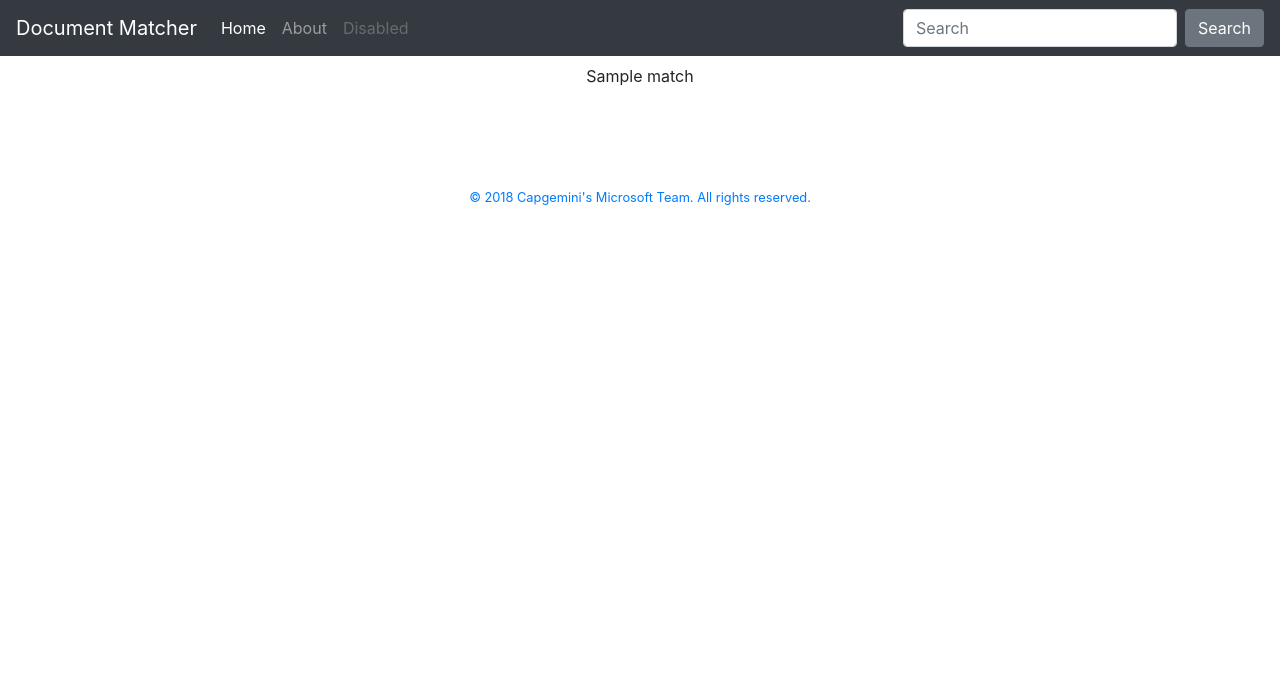
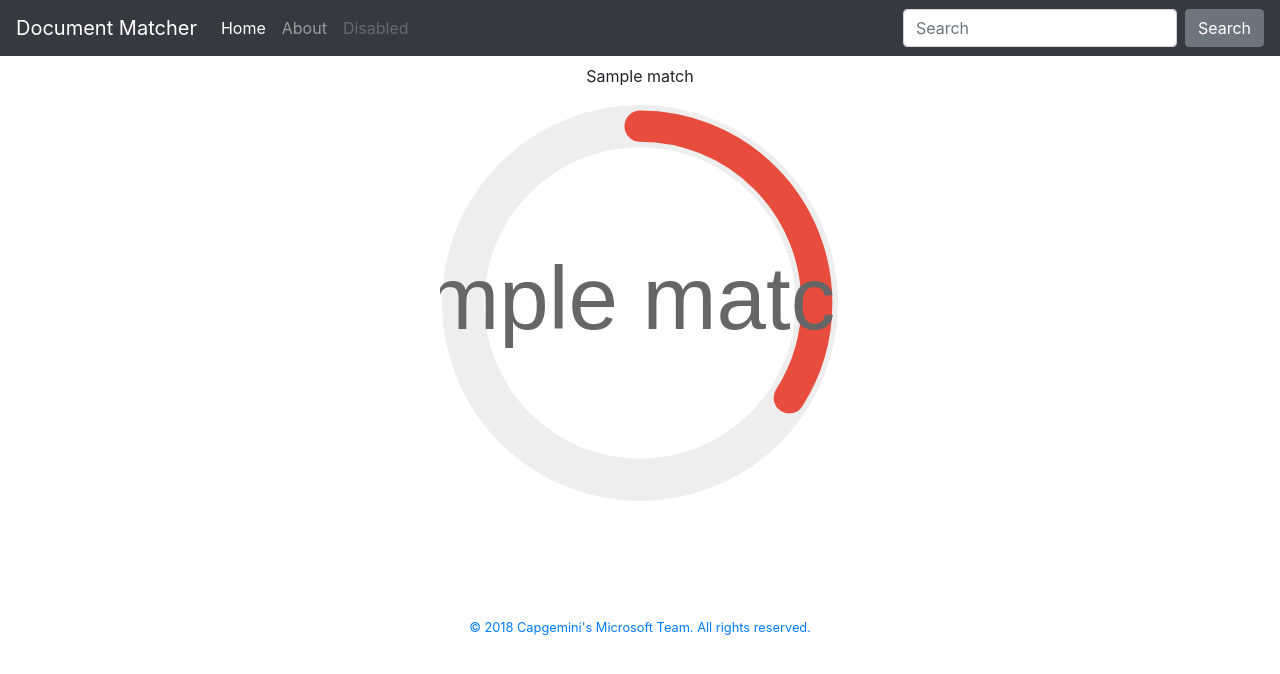
Before and after one commit to Jvikrant/DocMatch, a Flask app: template templates/result.html in a window 1280 px wide. Shown: the top 674 px of the page. Run offline with Flask 2, Linux system fonts and the light colour scheme; the template is opened without the code that fills it: most values are stand-ins (such as "Sample title", 1, 10 or a date in 2020); parts of the project's set-up code (start-up, migrations or seed data) failed here and were passed over; some libraries are stand-ins or nearby versions.

Commit message:
added static folder & css : circular progress bar

```diff
--- a/app.py
+++ b/app.py
@@ -7,7 +7,7 @@ import os
 from flask import Flask, flash, request, redirect, url_for,jsonify,render_template
 from flask_cors import CORS
 from werkzeug.utils import secure_filename
-import ModelLDA
+#import ModelLDA
 
 UPLOAD_FOLDER = 'uploads'
 ALLOWED_EXTENSIONS = set(["png","jpg",'docx','pdf'])
--- /dev/null
+++ b/static/css/circular_progress_bar.css
@@ -0,0 +1,94 @@
+.flex-wrapper {
+    display: flex;
+    flex-flow: row nowrap;
+}
+
+.single-chart {
+    width: 100%;
+    justify-content: space-around;
+}
+
+.circular-chart {
+    display: block;
+    margin: 15px auto;
+    max-width: 80%;
+    max-height: 400px;
+}
+
+.circle-bg {
+    fill: none;
+    stroke: #eee;
+    stroke-width: 3.8;
+}
+
+.circle {
+    fill: none;
+    stroke-width: 2.8;
+    stroke-linecap: round;
+    animation: progress 1s ease-out forwards;
+}
+
+@keyframes progress {
+    0% {
+        stroke-dasharray: 0 100;
+    }
+}
+
+.circular-chart.orange .circle {
+    stroke: #ff9f00;
+}
+
+.circular-chart.green .circle {
+    stroke: #4CC790;
+}
+
+.circular-chart.blue .circle {
+    stroke: #3c9ee5;
+}
+
+.circular-chart.red .circle {
+    stroke: #e74c3c;
+}
+
+.percentage {
+    fill: #666;
+    font-family: sans-serif;
+    font-size: 0.5em;
+    text-anchor: middle;
+}
+
+.card {
+    box-shadow: 0 4px 8px 0 rgba(0,0,0,0.2);
+    transition: 0.3s;
+    width: 100%;
+    padding: 10%;
+    background-color: #ffffff;
+}
+
+.row {
+    margin-left: 1%;
+}
+
+.card:hover {
+        box-shadow: 0 8px 16px 0 rgba(0,0,0,0.2);
+}
+
+.match {
+    background-color: #1abc9c;
+    color: #fff;
+}
+
+    .match:hover {
+        background-color: #16a085;
+        color: #fff;
+    }
+
+.nomatch {
+    background-color: #e74c3c;
+    color: #fff;
+}
+
+.nomatch:hover {
+    background-color: #c0392b;
+    color: #fff;
+}
--- /dev/null
+++ b/templates/includes/_circular_progressbar.html
@@ -0,0 +1,15 @@
+<link rel="stylesheet" href="{{url_for('static',filename='css/circular_progress_bar.css')}}"/>
+<div class="single-chart">
+        <svg viewBox="0 0 36 36" class="circular-chart red">
+            <path class="circle-bg"
+                  d="M18 2.0845
+                a 15.9155 15.9155 0 0 1 0 31.831
+                a 15.9155 15.9155 0 0 1 0 -31.831" />
+            <path class="circle"
+                  stroke-dasharray="34, 100"
+                  d="M18 2.0845
+                a 15.9155 15.9155 0 0 1 0 31.831
+                a 15.9155 15.9155 0 0 1 0 -31.831" />
+            <text x="18" y="20.35" class="percentage">{{match}}%</text>
+        </svg>
+</div>
--- a/templates/result.html
+++ b/templates/result.html
@@ -3,5 +3,9 @@
 {% block body %}
     <div class="jumbotron text-center" style="background-color: #ffffff">
         {{match}}
+
+
+        {% include 'includes/_circular_progressbar.html'%}
     </div>
+
 {% endblock %}
```
Also changed, not shown: 3 other files.
